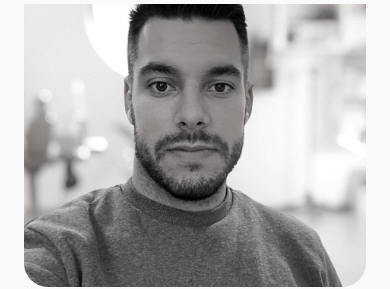
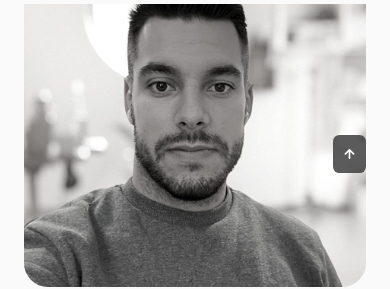
Before and after one commit to Estreia7/bruno-dev, a React (Create React App) app: page / in a window 390 px wide. Shown: the part 840-1129 px from the top of the page. Built offline with nearby package versions, Linux system fonts and the light colour scheme.

Commit message:
scrollup button

```diff
--- a/src/App.js
+++ b/src/App.js
@@ -9,6 +9,7 @@
 import Testimonials from './components/testimonials/Testimonials';
 import Contact from './components/contact/Contact';
 import Footer from './components/footer/Footer';
+import Scrollup from './components/scrollup/Scrollup';
 
 
 function App() {
@@ -24,8 +25,11 @@
         <Qualification />
         <Testimonials />
         <Contact />
-        <Footer />
+
+
       </main>
+      <Footer />
+      <Scrollup />
 
     </>
   )
--- /dev/null
+++ b/src/components/scrollup/Scrollup.jsx
@@ -0,0 +1,18 @@
+import React from "react";
+import "./scrollup.css";
+
+const Scrollup = () => {
+  window.addEventListener("scroll", function () {
+    const scrollUp = document.querySelector(".scrollup");
+    if (this.scrollY >= 560) scrollUp.classList.add("show-scroll");
+    else scrollUp.classList.remove("show-scroll");
+  });
+
+  return (
+    <a href="" className="scrollup">
+      <i className="uil uil-arrow-up scrollup__icon"></i>
+    </a>
+  );
+};
+
+export default Scrollup;
--- /dev/null
+++ b/src/components/scrollup/scrollup.css
@@ -0,0 +1,53 @@
+.scrollup{
+    position: fixed;
+    right: 2.5rem;
+    bottom: -20%;
+    background-color: var(--title-color);
+    opacity: 0.8;
+    padding: 0.3rem 0.5rem;
+    border-radius: 0.4rem;
+    z-index: var(--z-tooltip);
+    transition: .4s;
+}
+
+.scrollup__icon{
+    font-size: 1.5rem;
+    color: var(--container-color);
+}
+
+.scrollup:hover{
+    background-color: var(--title-color-dark);
+}
+/* Show Scroll*/
+
+.show-scroll{
+    bottom: 3rem;
+}
+
+/*=============== BREAKPOINTS ===============*/
+/* For large devices */
+@media screen and (max-width: 992px) {
+    .scrollup{
+        right: 1.5rem;
+        padding: 0.25rem 0.4rem;
+    }
+
+    .scrollup__icon{
+        font-size: 1.25rem;
+    }
+  }
+
+  /* For medium devices */
+  @media screen and (max-width: 768px) {
+  .show-scroll{
+    bottom: 4rem;
+  }
+  }
+
+
+  /* For small devices */
+  @media screen and (max-width: 350px) {
+    .scrollup{
+        right: 1rem;
+    }
+  }
```
